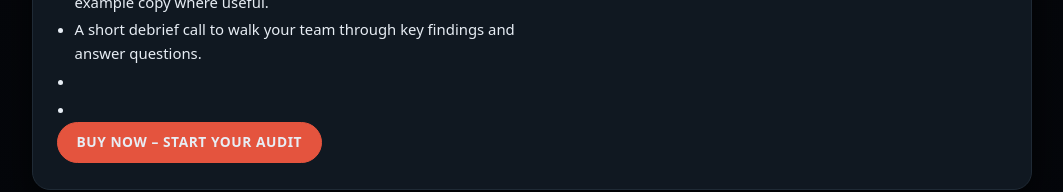
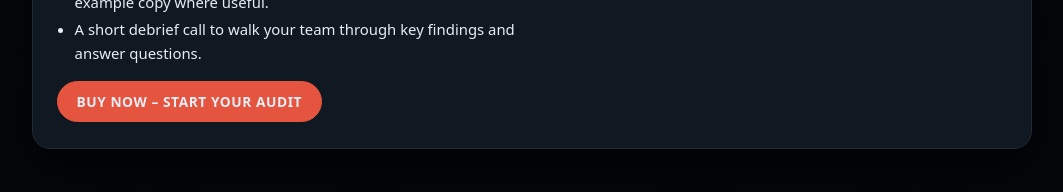
Before and after one commit to ReptarBar/reptarbar.github.io, a plain HTML site: page index.html in a window 1280 px wide. Shown: the part 1631-1823 px from the top of the page, without its empty margins (108-1171 px from the left). Drawn offline with Linux system fonts and the light colour scheme.

Commit message:
Clean up list items and add mission note
Removed empty list items and added a mission note paragraph.

```diff
--- a/index.html
+++ b/index.html
@@ -136,8 +136,8 @@
             <li>A written, classified-style report with specific fixes you can ship in the next 30–60 days.</li>
             <li>Highlighted friction points, with suggested remedies and example copy where useful.</li>
             <li>A short debrief call to walk your team through key findings and answer questions.</li>
-                <li> </li>
-            <li> </li>
+             <p class="mission-note">
+             </p>
           </ul>
         </div>
 
```
